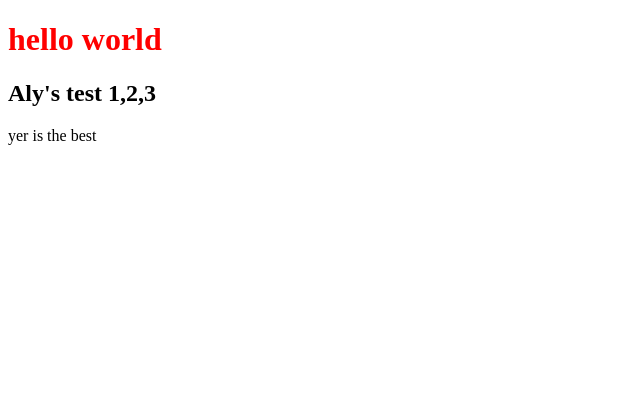
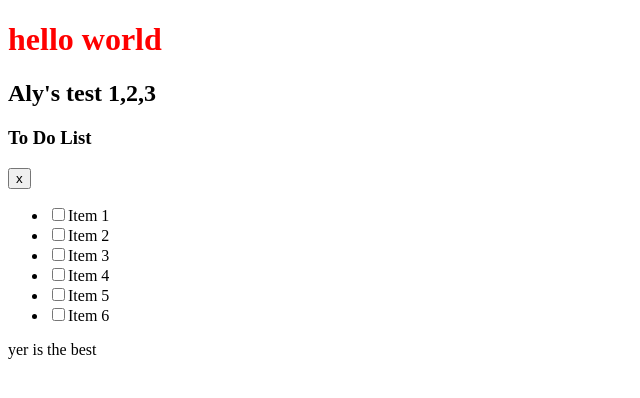
Before and after one commit to yermasog/Find-a-National-Park-app, a plain HTML site: page index.html in a window 1280 px wide. Shown: the whole page, without its empty margins (0-640 px from the left). Drawn offline with nearby package versions, Linux system fonts and the light colour scheme.

Commit message:
check box test

```diff
--- a/index.html
+++ b/index.html
@@ -9,6 +9,27 @@
 <body>
     <h1>hello world</h1>
     <h2> Aly's test 1,2,3</h2>
+
+    <div data-closable="fade-out" class="todo-list-card card">
+        <div class="card-divider">
+          <h3>To Do List</h3>
+          <button class="close-button" data-close>x</button>
+        </div>
+        <div class="card-section">
+          <ul>
+            <li><input id="item1" type="checkbox"></input><label for="item1"></label>Item 1</li>
+            <li><input id="item2" type="checkbox"></input><label for="item2"></label>Item 2</li>
+            <li><input id="item3" type="checkbox"></input><label for="item3"></label>Item 3</li>
+            <li><input id="item4" type="checkbox"></input><label for="item4"></label>Item 4</li>
+            <li><input id="item5" type="checkbox"></input><label for="item5"></label>Item 5</li>
+            <li><input id="item6" type="checkbox"></input><label for="item6"></label>Item 6</li>
+          </ul>
+        </div>
+      </div>
+
+
+
+
     <script src="https://cdnjs.cloudflare.com/ajax/libs/jquery/3.2.1/jquery.min.js"></script>
     <script src="Assets/JS/script.js"></script>
  yer is the best
```
